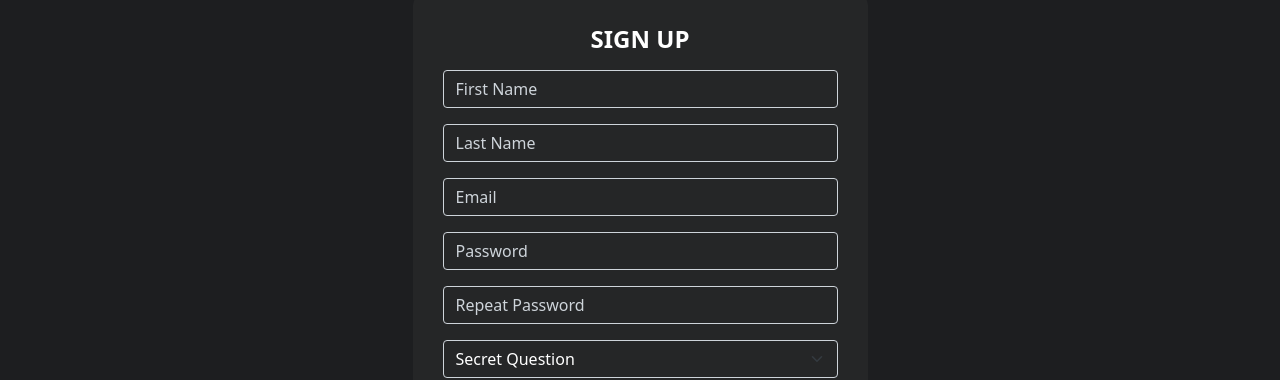
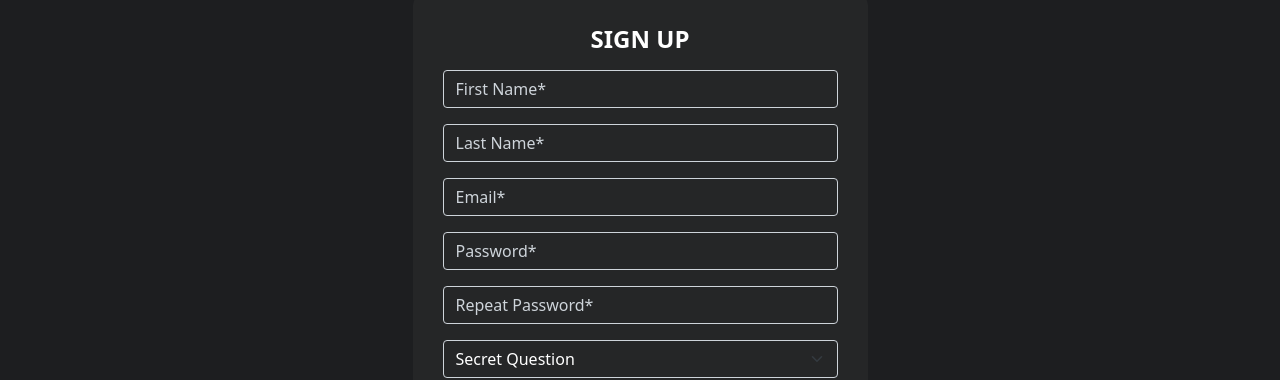
Before and after one commit to rostikcheremys/movies-catalog, a Next.js app: page /profile/sign-up in a window 1280 px wide. Shown: the part 149-529 px from the top of the page. Built offline with nearby package versions, Linux system fonts and the light colour scheme; no server answers.

Commit message:
add validation for required fields and email format

```diff
--- a/src/app/components/NavBar.js
+++ b/src/app/components/NavBar.js
@@ -1,9 +1,9 @@
 'use client'
 
-import {usePathname, useRouter} from "next/navigation";
-import {useEffect, useState} from "react";
 import Link from "next/link";
 
+import {useEffect, useState} from "react";
+import {usePathname, useRouter} from "next/navigation";
 
 export default function NavBar() {
     const [query, setQuery] = useState("");
--- a/src/app/profile/page.js
+++ b/src/app/profile/page.js
@@ -4,7 +4,6 @@ import Link from "next/link";
 import { useEffect, useState } from "react";
 import { createClient } from '@supabase/supabase-js';
 
-// Ініціалізація Supabase
 const supabase = createClient(
     process.env.NEXT_PUBLIC_SUPABASE_URL,
     process.env.NEXT_PUBLIC_SUPABASE_KEY
--- a/src/app/profile/sign-up/page.js
+++ b/src/app/profile/sign-up/page.js
@@ -1,9 +1,10 @@
 'use client';
 
+import bcrypt from 'bcryptjs';
+
 import { useState } from 'react';
+import { useRouter } from 'next/navigation';
 import { createClient } from '@supabase/supabase-js';
-import { useRouter } from 'next/navigation';
-import bcrypt from 'bcryptjs';
 
 const supabase = createClient(
     process.env.NEXT_PUBLIC_SUPABASE_URL,
@@ -11,7 +12,6 @@ const supabase = createClient(
 );
 
 export default function Page() {
-    const router = useRouter();
     const [formData, setFormData] = useState({
         email: '',
         password: '',
@@ -21,11 +21,33 @@ export default function Page() {
         secretQuestion: '',
         answer: ''
     });
+
     const [error, setError] = useState(null);
+
+    const router = useRouter();
 
     const handleSignUp = async (e) => {
         e.preventDefault();
         setError(null);
+
+        if (!formData.firstName || !formData.lastName || !formData.email || !formData.password || !formData.repeatPassword) {
+            setError("Please fill in all required fields.");
+            return;
+        }
+
+        const emailRegex = /^[a-zA-Z0-9._%+-]+@[a-zA-Z0-9.-]+\.[a-zA-Z]{2,}$/;
+
+        if (!emailRegex.test(formData.email)) {
+            setError("Must have a valid email format (e.g., example@domain.com).");
+            return;
+        }
+
+        const passwordRegex = /^(?=.*[A-Z])(?=.*\d)(?=.*[!@#$%^&*])[A-Za-z\d!@#$%^&*]{7,}$/;
+
+        if (!passwordRegex.test(formData.password)) {
+            setError("Password must contain at least one number, one uppercase letter, one special character, and be at least 7 characters long.");
+            return;
+        }
 
         if (formData.password !== formData.repeatPassword) {
             setError("Passwords do not match");
@@ -42,8 +64,6 @@ export default function Page() {
             }
         });
 
-        console.log("DATA:", data);
-        console.log("ERROR:", error);
 
         if (error) {
             setError(error.message);
@@ -76,37 +96,27 @@ export default function Page() {
                                     {error && <p className="error-message">{error}</p>}
                                     <form>
                                         <div className={"item-form"}>
-                                            <input
-                                                type="text"
-                                                placeholder="First Name"
-                                                className="form-control"
-                                                value={formData.firstName}
-                                                onChange={(e) => setFormData({...formData, firstName: e.target.value})}
-                                            />
+                                            <input type="text" placeholder="First Name*" className="form-control"
+                                                   value={formData.firstName} onChange={(e) =>
+                                                setFormData({...formData, firstName: e.target.value})}/>
+                                        </div>
+
+                                        <div className={"item-form"}>
+                                            <input type="text" placeholder="Last Name*" className="form-control"
+                                                   value={formData.lastName} onChange={(e) =>
+                                                setFormData({...formData, lastName: e.target.value})}/>
+                                        </div>
+
+                                        <div className={"item-form"}>
+                                            <input type="email" placeholder="Email*" className="form-control"
+                                                   value={formData.email} onChange={(e) =>
+                                                setFormData({...formData, email: e.target.value})}/>
                                         </div>
 
                                         <div className={"item-form"}>
                                             <input
-                                                type="text"
-                                                placeholder="Last Name"
-                                                className="form-control"
-                                                value={formData.lastName}
-                                                onChange={(e) => setFormData({...formData, lastName: e.target.value})}
-                                            />
-                                        </div>
-                                        <div className={"item-form"}>
-                                            <input
-                                                type="email"
-                                                placeholder="Email"
-                                                className="form-control"
-                                                value={formData.email}
-                                                onChange={(e) => setFormData({...formData, email: e.target.value})}
-                                            />
-                                        </div>
-                                        <div className={"item-form"}>
-                                            <input
                                                 type="password"
-                                                placeholder="Password"
+                                                placeholder="Password*"
                                                 className="form-control"
                                                 value={formData.password}
                                                 onChange={(e) => setFormData({
@@ -118,7 +128,7 @@ export default function Page() {
                                         <div className={"item-form"}>
                                             <input
                                                 type="password"
-                                                placeholder="Repeat Password"
+                                                placeholder="Repeat Password*"
                                                 className="form-control"
                                                 value={formData.repeatPassword}
                                                 onChange={(e) => setFormData({
```
Also changed, not shown: src/app/profile/callback/page.js (+30 -3 lines), src/app/profile/sign-in/page.js (+9 -20 lines).
